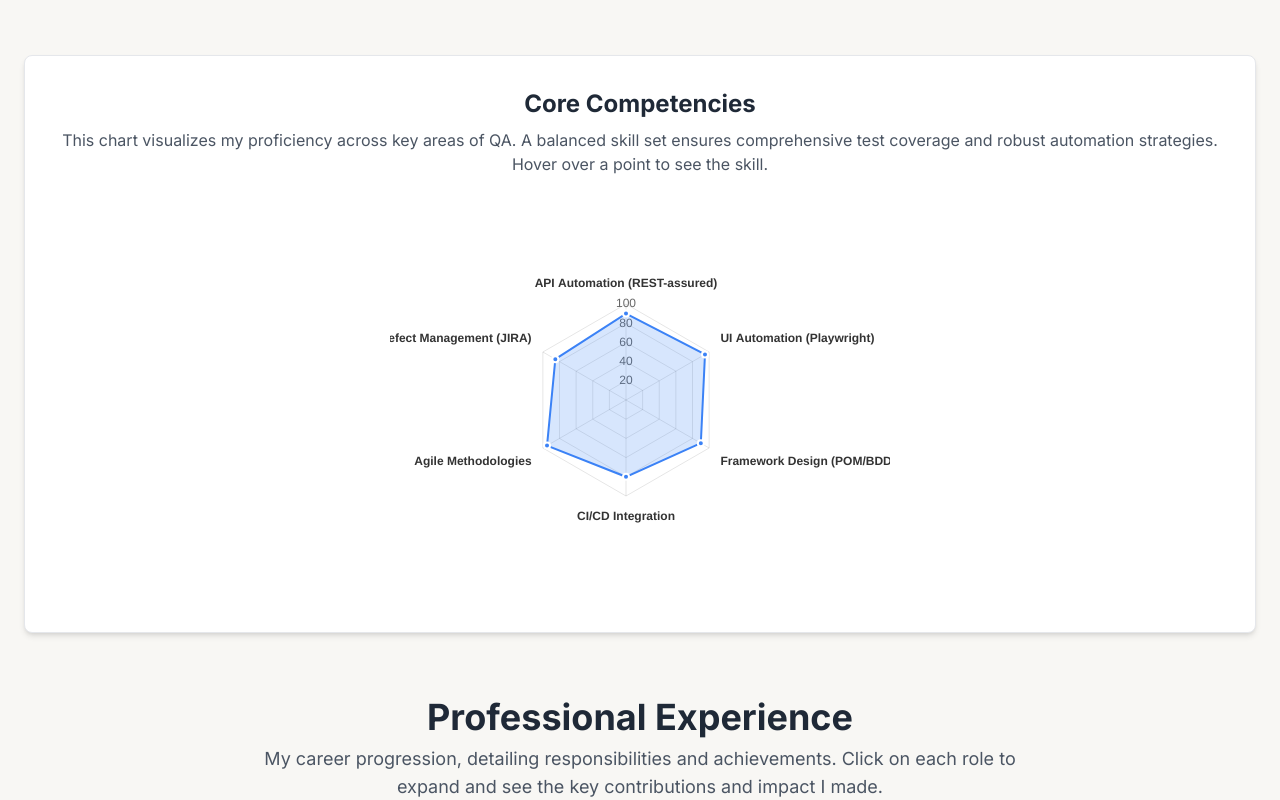
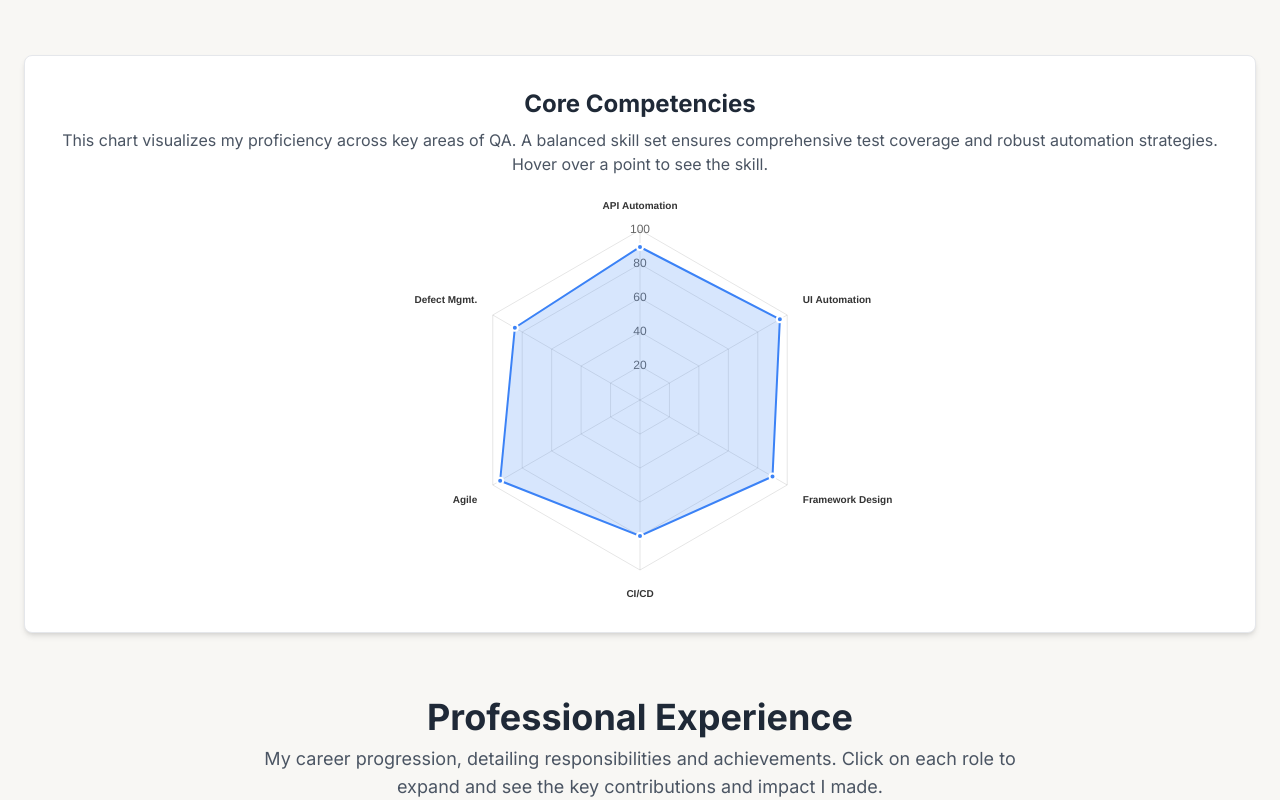
Before and after one commit to M-Arshad96/M-Arshad96.github.io, a plain HTML site: page index.html in a window 1280 px wide. Shown: the part 435-1235 px from the top of the page. Drawn offline with nearby package versions, Linux system fonts and the light colour scheme.

Commit message:
Update index.html

```diff
--- a/index.html
+++ b/index.html
@@ -49,18 +49,21 @@
             transform: translateY(-5px);
             box-shadow: 0 10px 15px -3px rgba(0, 0, 0, 0.1), 0 4px 6px -2px rgba(0, 0, 0, 0.05);
         }
+        /* START: CHART FIXES */
         .chart-container {
             position: relative;
             width: 100%;
-            max-width: 500px;
+            /* Increased max-width for better desktop display */
+            max-width: 550px;
             margin: auto;
-            height: 300px;
+            /* Default height */
+            height: 350px;
             max-height: 400px;
         }
         @media (max-width: 400px) {
             .chart-container {
-                /* Reduce height slightly on very narrow screens for better label fit */
-                height: 280px;
+                /* Ensured sufficient height on very narrow screens for label fit */
+                height: 330px;
             }
         }
          @media (min-width: 768px) {
@@ -68,6 +71,8 @@
                 height: 400px;
             }
         }
+        /* END: CHART FIXES */
+
         /* Custom style for the contact form section */
         .contact-form-container {
             max-width: 800px;
@@ -322,17 +327,28 @@
 
     <script>
         document.addEventListener('DOMContentLoaded', function () {
+            // Define full labels for the tooltip
+            const fullLabels = [
+                'API Automation (REST-assured)',
+                'UI Automation (Java/Playwright)',
+                'Framework Design (POM/BDD)',
+                'CI/CD Integration',
+                'Agile Methodologies',
+                'Defect Management (JIRA)'
+            ];
+
             const ctx = document.getElementById('skillsChart').getContext('2d');
             const skillsChart = new Chart(ctx, {
                 type: 'radar',
                 data: {
+                    // Use shorter labels for mobile view (FIX)
                     labels: [
-                        'API Automation (REST-assured)',
-                        'UI Automation (Playwright)',
-                        'Framework Design (POM/BDD)',
-                        'CI/CD Integration',
-                        'Agile Methodologies',
-                        'Defect Management (JIRA)'
+                        'API Automation',
+                        'UI Automation',
+                        'Framework Design',
+                        'CI/CD',
+                        'Agile',
+                        'Defect Mgmt.'
                     ],
                     datasets: [{
                         label: 'Proficiency',
@@ -359,10 +375,13 @@
                             },
                             pointLabels: {
                                 font: {
-                                    size: 12,
+                                    // Smaller font size for better fit (FIX)
+                                    size: 10,
                                     weight: 'bold'
                                 },
-                                color: '#333'
+                                color: '#333',
+                                // Added padding to push labels away from the chart center (FIX)
+                                padding: 10
                             },
                             ticks: {
                                 backdropColor: 'transparent',
@@ -378,8 +397,9 @@
                         },
                         tooltip: {
                             callbacks: {
+                                // Use the full labels when hovering over a point (FIX)
                                 label: function(context) {
-                                    return context.dataset.label + ': ' + context.raw + '%';
+                                    return fullLabels[context.dataIndex] + ': ' + context.raw + '%';
                                 }
                             }
                         }
```
